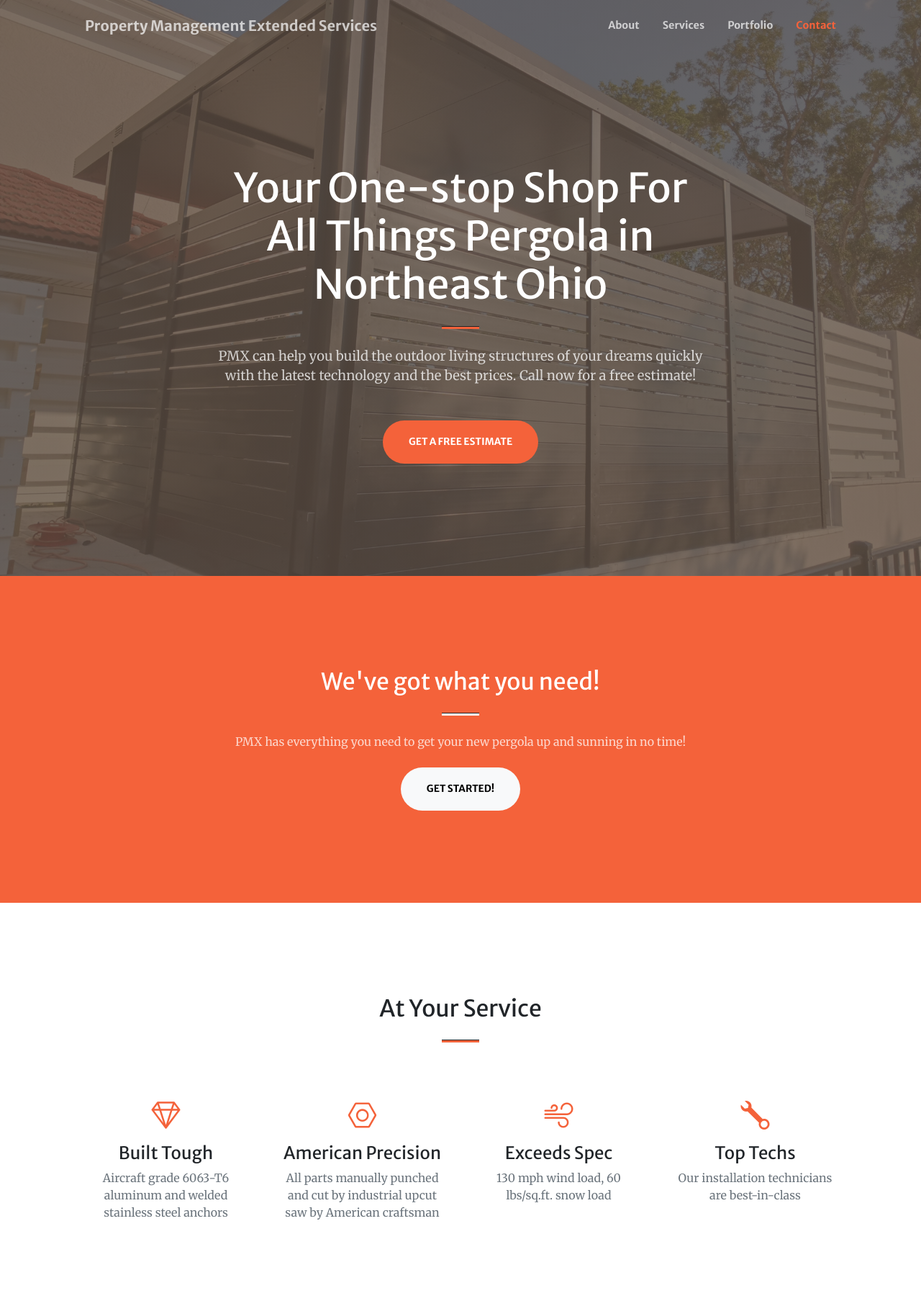
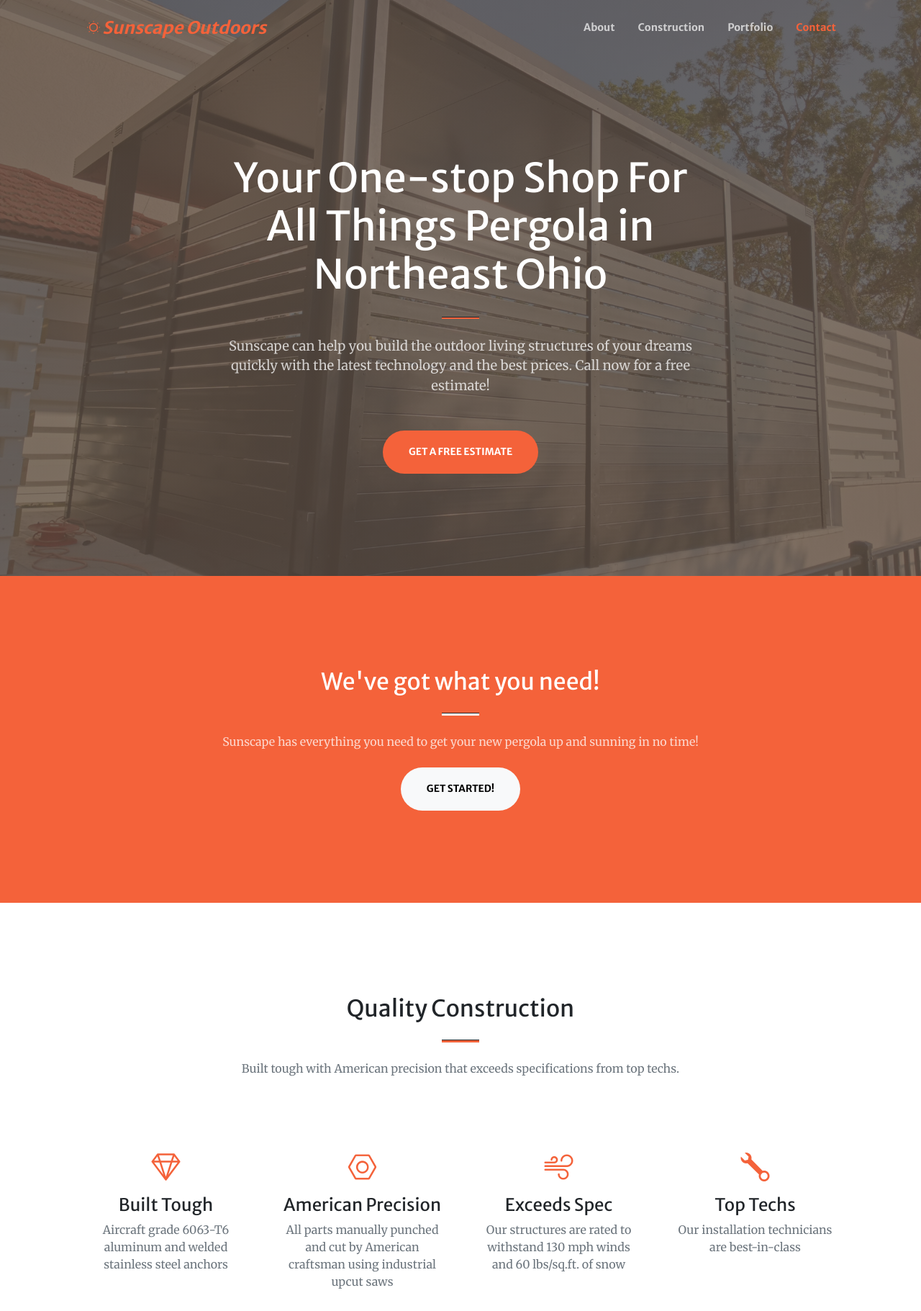
Before and after one commit to stav/sunscape, a website: page src/pug/index.pug in a window 1280 px wide. Shown: the top 1821 px of the page at 72% size. Drawn offline with nearby package versions, Linux system fonts and the light colour scheme; some packages are replaced by stand-ins of ours; files that its build step writes are made by us from their sources; a script that the page names is missing; files whose address does not match are found by name.

Commit message:
sunscape

```diff
--- a/src/pug/index.pug
+++ b/src/pug/index.pug
@@ -41,7 +41,8 @@ html(lang='en')
         // Navigation
         nav#mainNav.navbar.navbar-expand-lg.navbar-light.fixed-top.py-3
             .container.px-4.px-lg-5
-                a.navbar-brand(href='#page-top') Property Management Extended Services
+                a.navbar-brand(href='#page-top')
+                    i.bi-brightness-low.fs-4.text-primary Sunscape Outdoors
                 button.navbar-toggler.navbar-toggler-right(type='button', data-bs-toggle='collapse', data-bs-target='#navbarResponsive', aria-controls='navbarResponsive', aria-expanded='false', aria-label='Toggle navigation')
                     span.navbar-toggler-icon
                 #navbarResponsive.collapse.navbar-collapse
@@ -49,7 +50,7 @@ html(lang='en')
                         li.nav-item
                             a.nav-link(href='#about') About
                         li.nav-item
-                            a.nav-link(href='#services') Services
+                            a.nav-link(href='#construction') Construction
                         li.nav-item
                             a.nav-link(href='#portfolio') Portfolio
                         li.nav-item
@@ -64,7 +65,7 @@ html(lang='en')
                         hr.divider
                     .col-lg-8.align-self-baseline
                         p.text-white-75.mb-5
-                            | PMX can help you build the outdoor living structures of your dreams quickly with the latest technology and the best prices. Call now for a free estimate!
+                            | Sunscape can help you build the outdoor living structures of your dreams quickly with the latest technology and the best prices. Call now for a free estimate!
                         a.btn.btn-primary.btn-xl(href='#contact') Get A Free Estimate
 
         // About
@@ -75,14 +76,16 @@ html(lang='en')
                         h2.text-white.mt-0 We've got what you need!
                         hr.divider.divider-light
                         p.text-white-75.mb-4
-                            | PMX has everything you need to get your new pergola up and sunning in no time!
+                            | Sunscape has everything you need to get your new pergola up and sunning in no time!
                         a.btn.btn-light.btn-xl(href='#contact') Get Started!
 
-        // Services
-        section#services.page-section
+        // Construction
+        section#construction.page-section
             .container.px-4.px-lg-5
-                h2.text-center.mt-0 At Your Service
+                h2.text-center.mt-0 Quality Construction
                 hr.divider
+                p.text-muted.mb-5.text-center
+                    | Built tough with American precision that exceeds specifications from top techs.
                 .row.gx-4.gx-lg-5
                     .col-lg-3.col-md-6.text-center
                         .mt-5
@@ -95,13 +98,13 @@ html(lang='en')
                             .mb-2
                                 i.bi-nut.fs-1.text-primary
                             h3.h4.mb-2 American Precision
-                            p.text-muted.mb-0 All parts manually punched and cut by industrial upcut saw by American craftsman
+                            p.text-muted.mb-0 All parts manually punched and cut by American craftsman using industrial upcut saws
                     .col-lg-3.col-md-6.text-center
                         .mt-5
                             .mb-2
                                 i.bi-wind.fs-1.text-primary
                             h3.h4.mb-2 Exceeds Spec
-                            p.text-muted.mb-0 130 mph wind load, 60 lbs/sq.ft. snow load
+                            p.text-muted.mb-0 Our structures are rated to withstand 130 mph winds and 60 lbs/sq.ft. of snow
                     .col-lg-3.col-md-6.text-center
                         .mt-5
                             .mb-2
@@ -166,7 +169,7 @@ html(lang='en')
         section.page-section.bg-dark.text-white
             .container.px-4.px-lg-5.text-center
                 h2.mb-4 Get our free product buying guide.
-                a.btn.btn-light.btn-xl(href='https://startbootstrap.com/theme/creative/') Download Now
+                a.btn.btn-light.btn-xl(href='https://sunscape.pmx.services/buyers-guide.pdf') Download Now
 
         // Contact
         section#contact.page-section
```
Also changed, not shown: dist/index.html.
